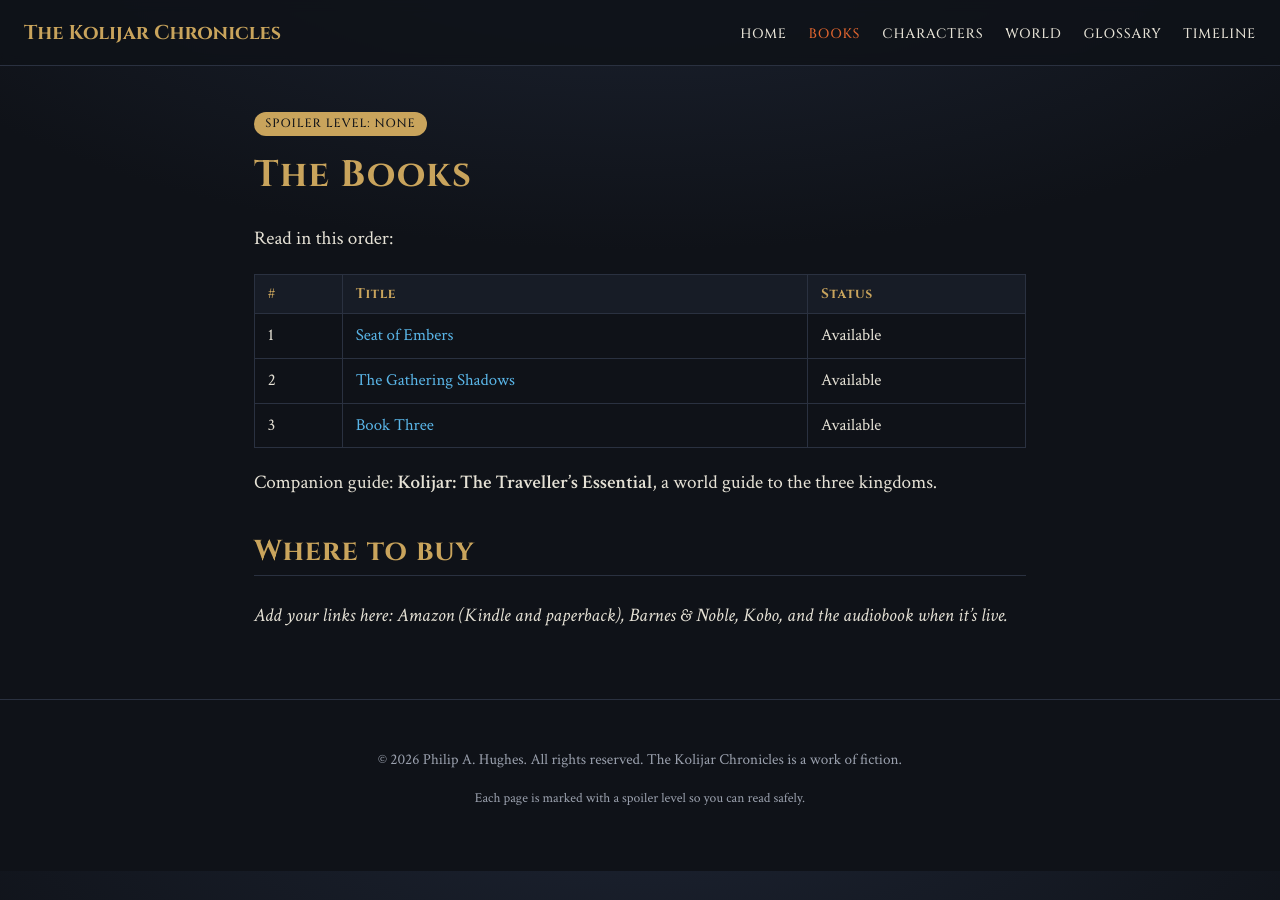
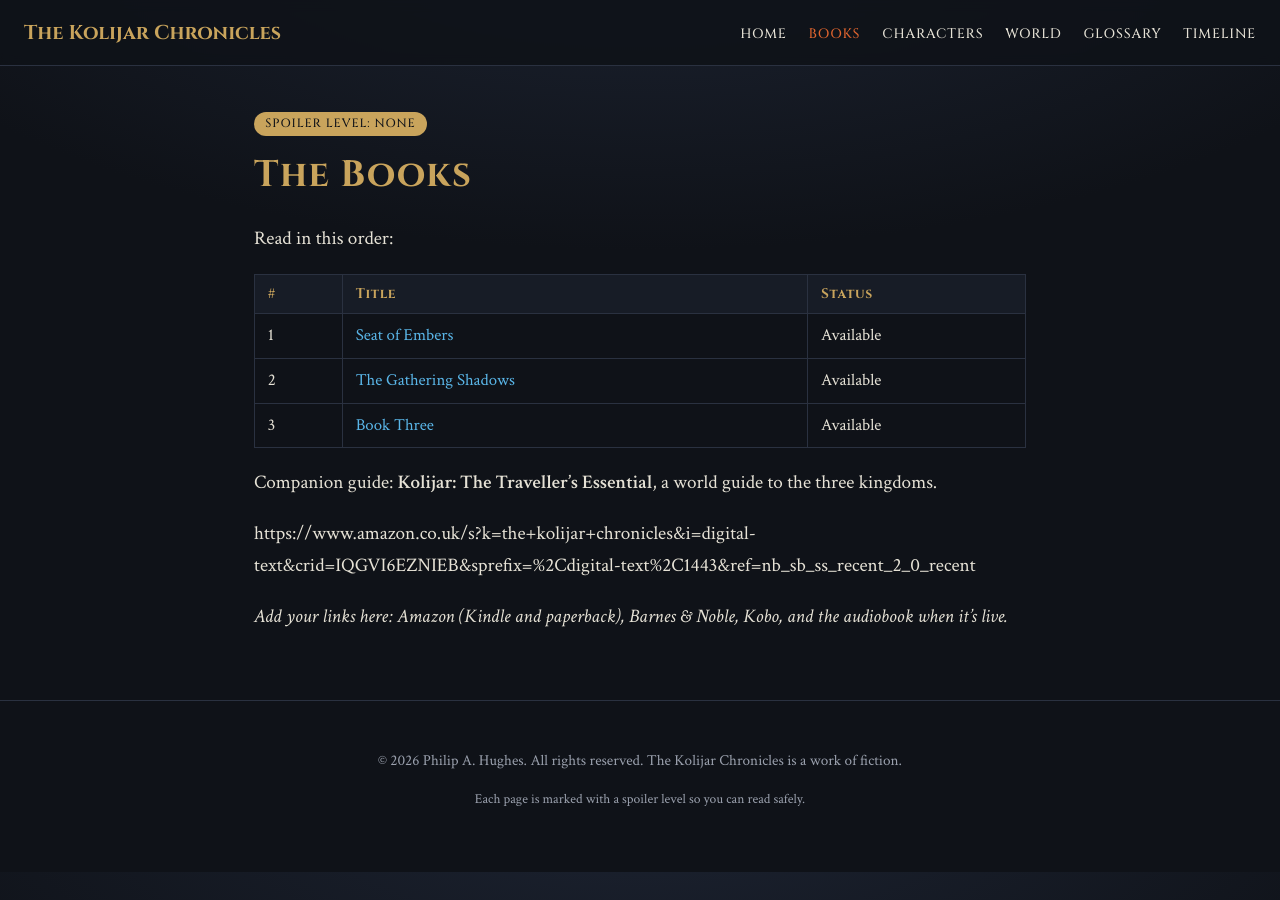
Before and after one commit to philauthor46/Kolijar-Hub, a Jekyll site: the page built from books/index.md, in a window 1280 px wide. Built offline with Jekyll 4.4.1, drawn with Linux system fonts in a browser that asks for light colours.

Commit message:
Add Amazon link to 'Where to buy' section
Updated the 'Where to buy' section with a link to Amazon.

```diff
--- a/books/index.md
+++ b/books/index.md
@@ -17,6 +17,6 @@ Read in this order:
 
 Companion guide: **Kolijar: The Traveller's Essential**, a world guide to the three kingdoms.
 
-## Where to buy
+https://www.amazon.co.uk/s?k=the+kolijar+chronicles&i=digital-text&crid=IQGVI6EZNIEB&sprefix=%2Cdigital-text%2C1443&ref=nb_sb_ss_recent_2_0_recent
 
 *Add your links here: Amazon (Kindle and paperback), Barnes & Noble, Kobo, and the audiobook when it's live.*
```
